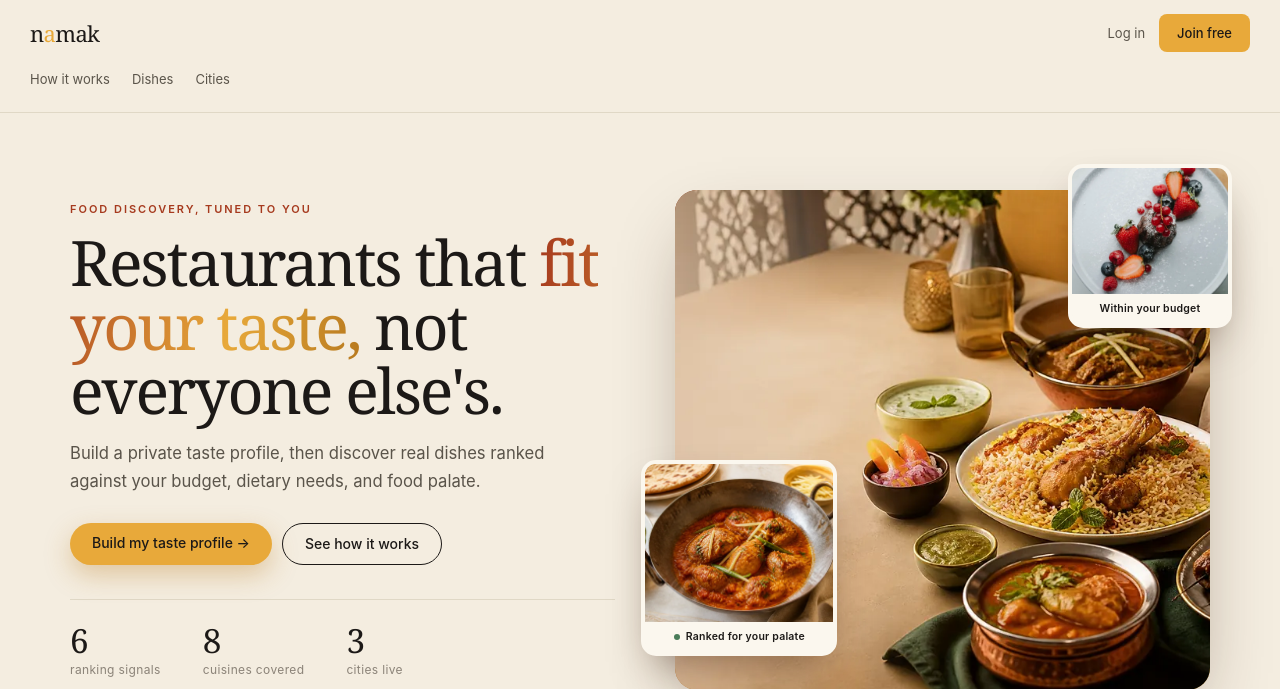
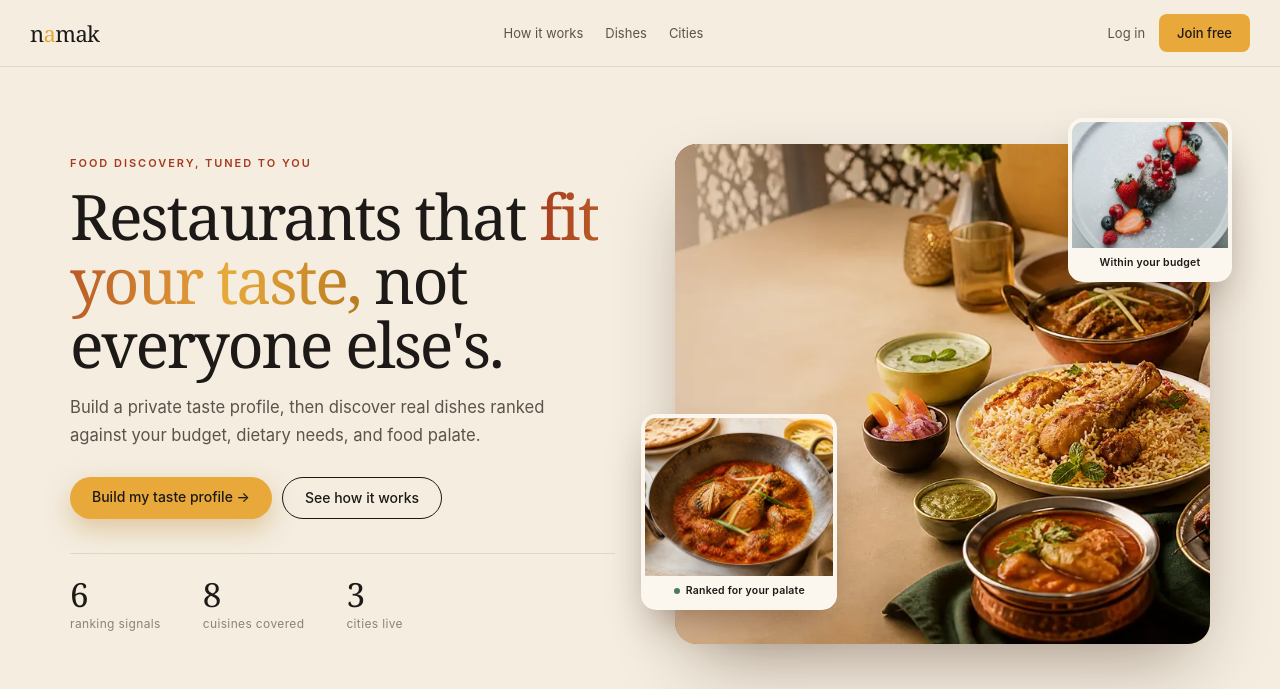
Before and after one commit to Ghanwa-Siddiqui/food-palate-recommendation, a FastAPI app: page / in a window 1280 px wide. Shown: the top 689 px of the page. Run offline with FastAPI, Linux system fonts and the light colour scheme; some libraries are stand-ins or nearby versions.

Commit message:
Fix nav links unconditionally wrapping to their own row
.navlinks carried order:3;flex-basis:100%, forcing "For you / Saved /
Profile" (and the landing nav's links) onto a second row at every
viewport width, including wide desktop where there was plenty of room --
leaving a mostly-empty first row with the brand on the left and
search+avatar stranded on the far right. That combo was presumably meant
for a narrow/mobile layout but was never scoped to one. Drop it; nav links
now sit inline on the same row as everything else, and the existing
900px media query still restructures the nav into a grid for narrow
viewports without depending on this rule.

Co-Authored-By: Claude Opus 5 <noreply@anthropic.com>

```diff
--- a/app/static/namak.css
+++ b/app/static/namak.css
@@ -146,7 +146,7 @@ html.no-splash .namak-splash{display:none;}
 .nav{display:flex;flex-wrap:wrap;justify-content:space-between;align-items:center;gap:10px 16px;padding:14px clamp(14px,4vw,30px);border-bottom:0.5px solid var(--line);background:var(--cream);row-gap:8px;}
 .brand{font-family:var(--serif);font-size:22px;font-weight:500;letter-spacing:-0.03em;flex-shrink:0;}
 .brand em{color:var(--saffron);font-style:normal;}
-.navlinks{display:flex;flex-wrap:wrap;gap:14px 22px;font-size:13px;color:var(--stone-2);order:3;flex-basis:100%;}
+.navlinks{display:flex;flex-wrap:wrap;gap:14px 22px;font-size:13px;color:var(--stone-2);}
 .navlinks a{color:inherit;}
 .navlinks .act{color:var(--ink);font-weight:500;position:relative;}
 .navlinks .act::after{content:'';position:absolute;bottom:-8px;left:0;right:0;height:2px;background:var(--saffron);}
```
